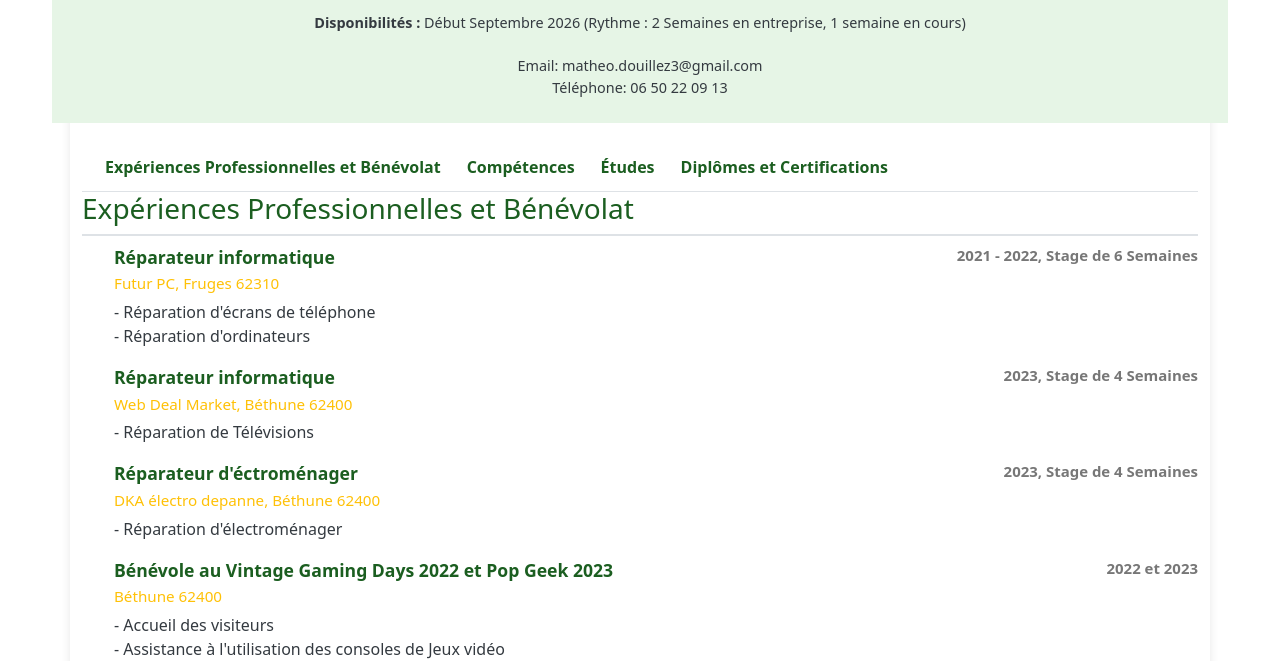
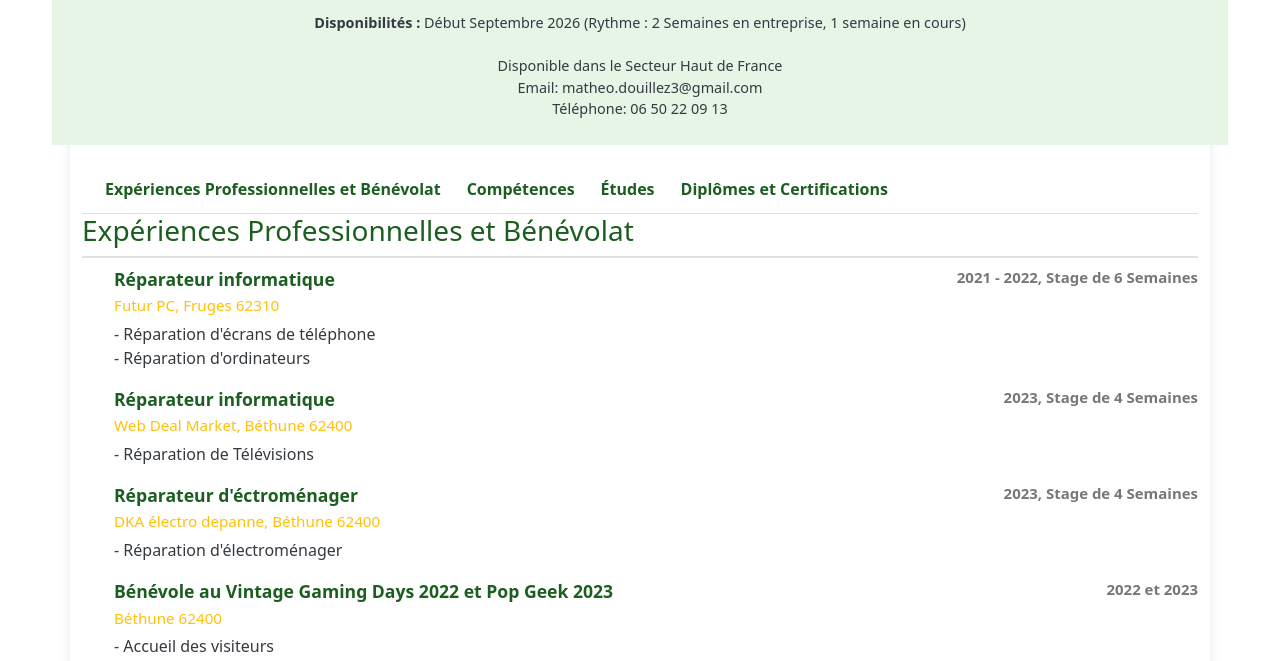
Before and after one commit to matheo-dou/cv, a plain HTML site: page index.html in a window 1280 px wide. Shown: the part 144-805 px from the top of the page. Drawn offline with nearby package versions, Linux system fonts and the light colour scheme.

Commit message:
Add availability information to index.html

```diff
--- a/index.html
+++ b/index.html
@@ -18,6 +18,7 @@
             <strong>Disponibilités : </strong>Début Septembre 2026 (Rythme : 2 Semaines en entreprise, 1 semaine en cours)
         </p>
         <p><br></p>
+        <p>Disponible dans le Secteur Haut de France</p>
         <p>Email: matheo.douillez3@gmail.com</p>
         <p>Téléphone: 06 50 22 09 13</p>
       </header>
```
